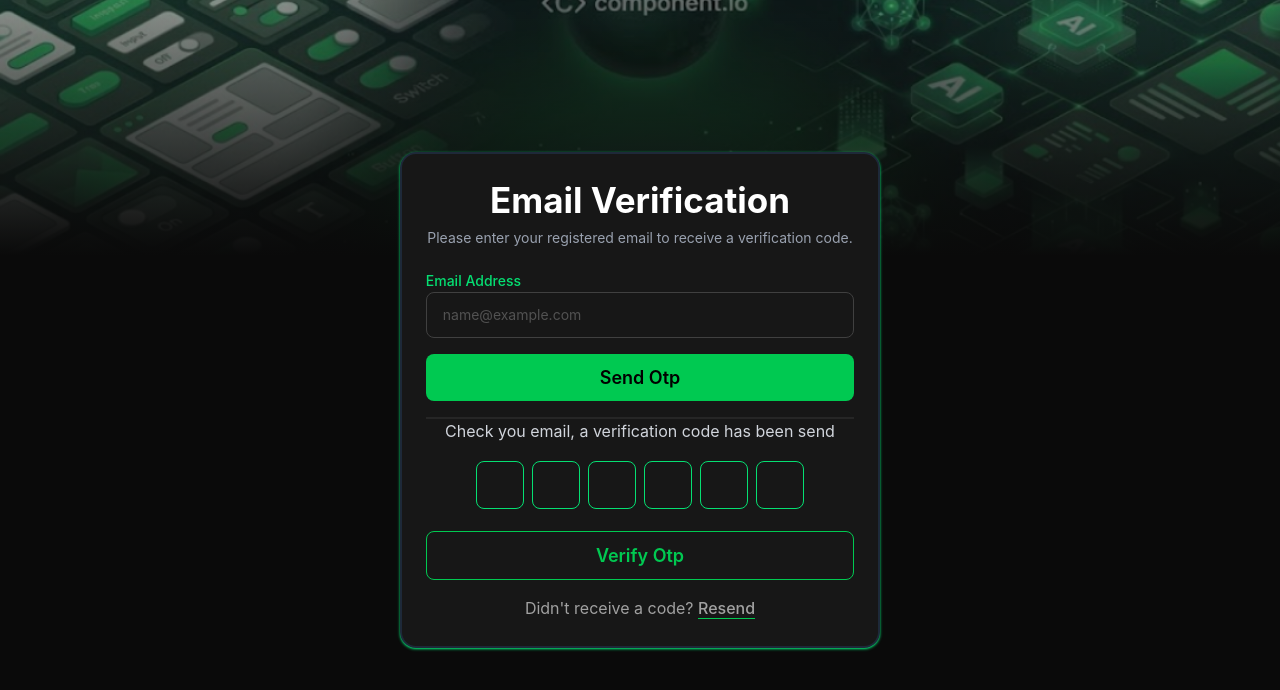
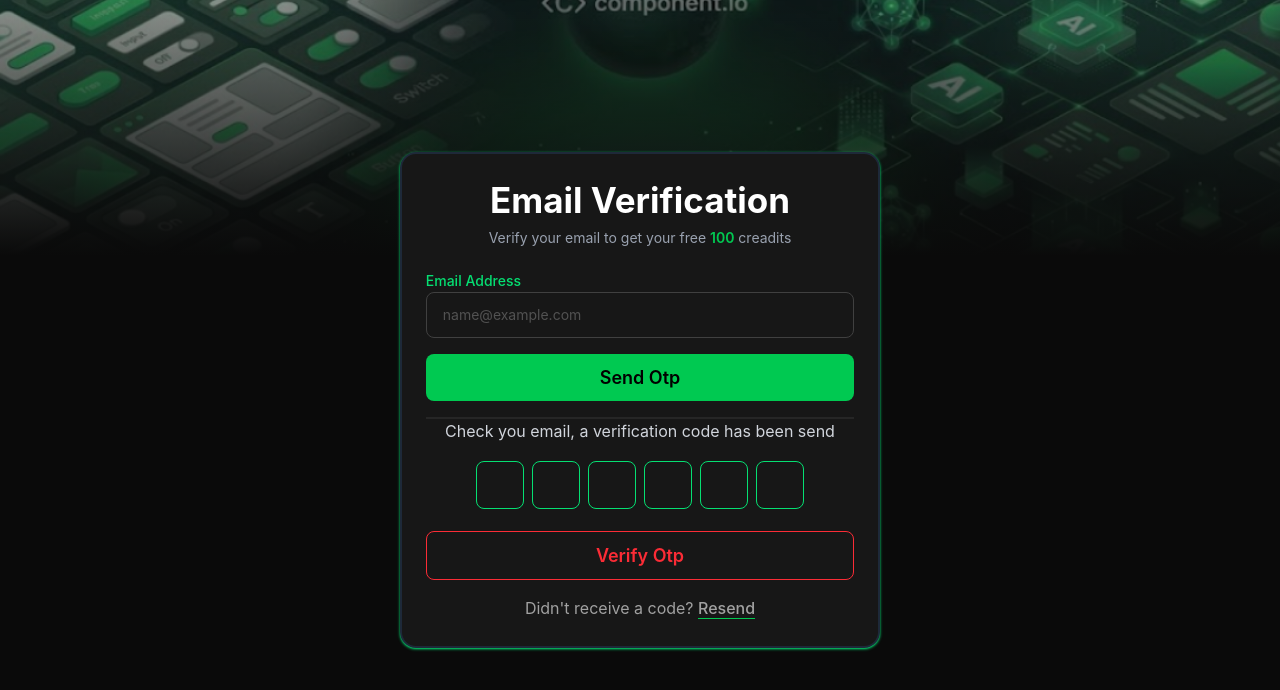
Before and after one commit to Tanishk-0x/Component.io, a React (Vite) app in the folder Frontend/: page /verify in a window 1280 px wide. Shown: the top 690 px of the page. Built offline with nearby package versions, Linux system fonts and the light colour scheme; no server answers.

Commit message:
Verify Email

```diff
--- a/Frontend/src/Components/Navbar.tsx
+++ b/Frontend/src/Components/Navbar.tsx
@@ -51,6 +51,12 @@ const Navbar = () => {
           <li onClick={() => navigate('/')}
           className="relative text-neutral-400 hover:text-emerald-400 font-mono text-[16px] cursor-pointer transition-all duration-200 group">
             Upgrade
+            <span className="absolute -bottom-1 left-0 w-0 h-0.5 bg-emerald-400 transition-all duration-300 group-hover:w-full"></span>
+          </li>
+
+          <li onClick={() => navigate('/verify')}
+          className="relative text-neutral-400 hover:text-emerald-400 font-mono text-[16px] cursor-pointer transition-all duration-200 group">
+            Verify
             <span className="absolute -bottom-1 left-0 w-0 h-0.5 bg-emerald-400 transition-all duration-300 group-hover:w-full"></span>
           </li>
 
--- a/Frontend/src/Pages/Verify.tsx
+++ b/Frontend/src/Pages/Verify.tsx
@@ -1,9 +1,22 @@
 import { useRef, useState } from "react";
+import { useSafeContext } from "../Hooks/UseSafeContext";
+import { otpDataContext } from "../Context/OtpContext";
+import { authDataContext } from "../Context/AuthContext";
+import { useNavigate } from "react-router-dom";
 // import toast from "react-hot-toast";
 // import { FcGoogle } from "react-icons/fc";
 
 
 const Verify = () => {
+
+    const navigate = useNavigate();
+
+    const { SendOtp , sendingOtp , isOtpSend , VerifyOtp , verifyingOtp } = useSafeContext(otpDataContext);
+
+    const { userData } = useSafeContext(authDataContext);
+
+    // ---------- UseStates -----------
+    const [email , setEmail] = useState(userData?.email);
 
     const [otp , setOtp] = useState(new Array(6).fill(""));
 
@@ -30,7 +43,18 @@ const Verify = () => {
         }
     };
 
-    const FinalOtp = otp.join("");
+
+
+
+    const HandleverifyOtp = async () => {
+        const TempFinalOtp = otp.join("");
+
+        const isVerified = await VerifyOtp(email , TempFinalOtp);
+        if( isVerified ){
+            navigate('/');
+        }
+    }
+
 
 
   return (
@@ -54,7 +78,7 @@ const Verify = () => {
                 Email Verification
             </h1>
             <p className="text-gray-400 text-[12px] md:text-[14px] text-center">
-                Please enter your registered email to receive a verification code.
+                Verify your email to get your free <span className="text-green-500 font-semibold">100</span> creadits
             </p>
 
             <form className="w-full flex justify-center items-center flex-col mt-3">
@@ -63,6 +87,12 @@ const Verify = () => {
                 <div className="w-[90%] mt-2">
                     <label className="text-green-400 text-sm font-medium">Email Address</label>
                     <input
+                    onChange={(e) => {
+                        e.preventDefault();
+                        setEmail(e.target.value)
+                    }}
+                    name="email"
+                    value={email}
                     type="email"
                     placeholder="name@example.com"
                     className="w-full bg-transparent border border-neutral-700 rounded-lg px-4 py-3 text-white text-sm placeholder:text-neutral-600 focus:outline-none focus:border-green-400 focus:ring-2 focus:ring-green-900 transition"
@@ -72,10 +102,10 @@ const Verify = () => {
                 {/* Send Otp */}
                 <button onClick={(e) => {
                     e.preventDefault();
-                    console.log("FinalOTP: " , FinalOtp);
+                    SendOtp(email);
                 }}
                 className="mt-4 w-[90%] bg-green-500 text-black text-[18px] py-2.5 rounded-lg font-semibold text-base hover:bg-green-400 transition duration-150 active:scale-[0.98] cursor-pointer">
-                    Send Otp
+                    { sendingOtp ? 'Loading..' : 'Send Otp' }
                 </button>
 
                 <div className="bg-neutral-800 h-0.5 mt-4 w-[90%] "></div>
@@ -106,9 +136,16 @@ const Verify = () => {
                 </div>
 
                 {/* Verify Otp */}
-                <button
-                className="mt-4 w-[90%] text-green-500 border border-green-500 text-[18px] py-2.5 rounded-lg font-semibold text-base hover:bg-green-500 hover:text-black transition duration-150 active:scale-[0.98] cursor-pointer">
-                    Verify Otp
+                <button disabled={!isOtpSend}
+                onClick={(e) => {
+                    e.preventDefault();
+                    HandleverifyOtp();
+                }}
+                className={
+                    `${ isOtpSend ? 'border-green-500 text-green-500 hover:bg-green-500 hover:text-black' : 'border-red-500 text-red-500 hover:bg-red-500 hover:text-black' }
+                    mt-4 w-[90%] border  text-[18px] py-2.5 rounded-lg font-semibold text-base  transition duration-150 active:scale-[0.98] cursor-pointer`
+                }>
+                    { verifyingOtp ? 'Loading..' : 'Verify Otp' }
                 </button>
 
             </form>
--- a/Frontend/src/Types/Types.ts
+++ b/Frontend/src/Types/Types.ts
@@ -22,3 +22,12 @@ export interface AuthContextType {
     userData: any;
     setUserData: Dispatch<SetStateAction<any>> ;
 }
+
+
+export interface OtpContextType {
+    SendOtp: (email: string) => Promise<void>;
+    sendingOtp: boolean;
+    isOtpSend: boolean;
+    VerifyOtp: (email: string , otp: string) => Promise<boolean | undefined> ;
+    verifyingOtp: boolean
+}
--- a/Frontend/src/main.tsx
+++ b/Frontend/src/main.tsx
@@ -4,12 +4,15 @@ import './index.css'
 import App from './App.tsx'
 import MainContext from './Context/MainContext.tsx'
 import AuthContext from './Context/AuthContext.tsx'
+import OtpContext from './Context/OtpContext.tsx'
 
 createRoot(document.getElementById('root')!).render(
   <StrictMode>
     <MainContext>
         <AuthContext>
-          <App />
+          <OtpContext>
+            <App />
+          </OtpContext>
         </AuthContext>
     </MainContext>
   </StrictMode>,
```
